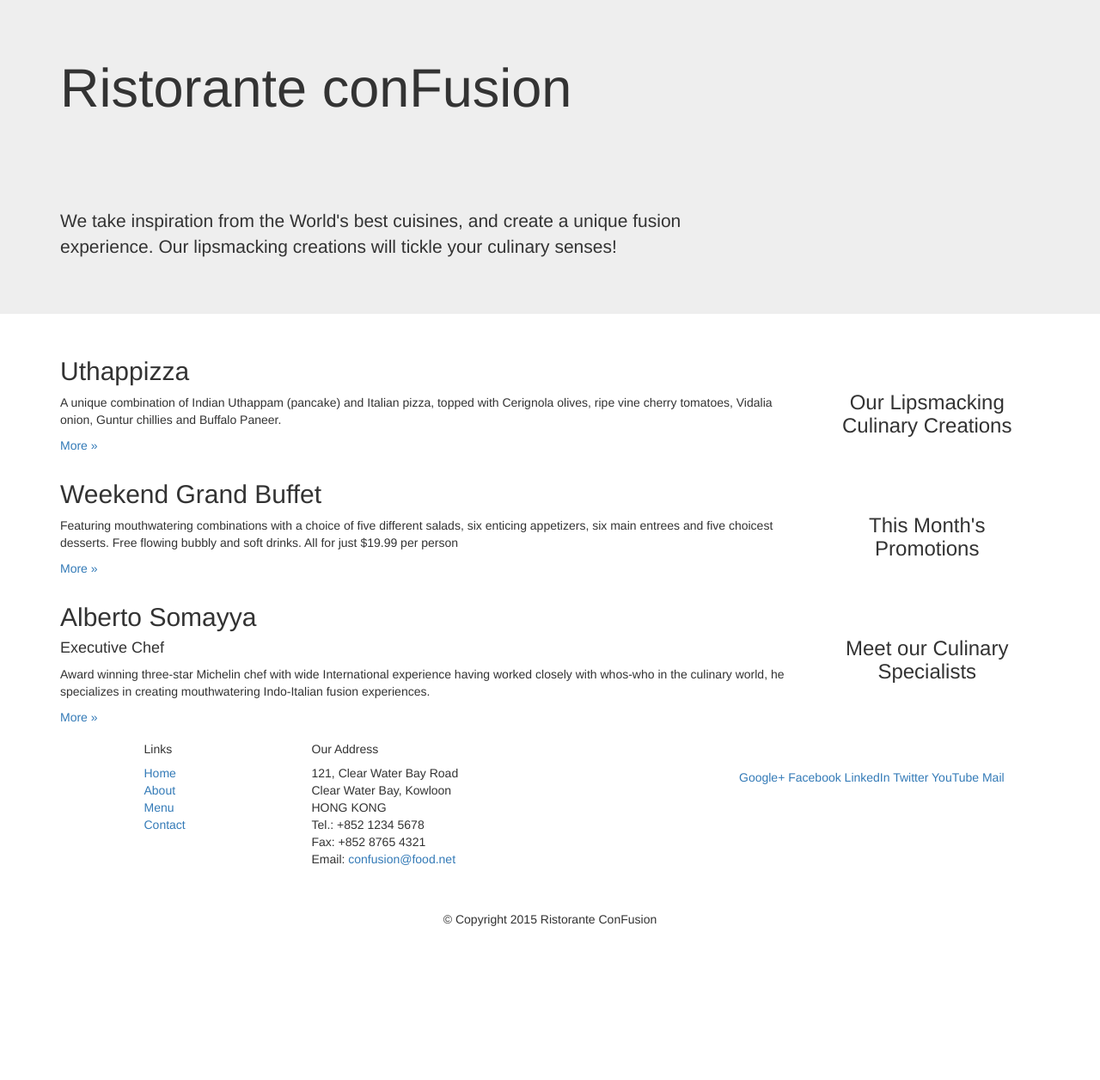
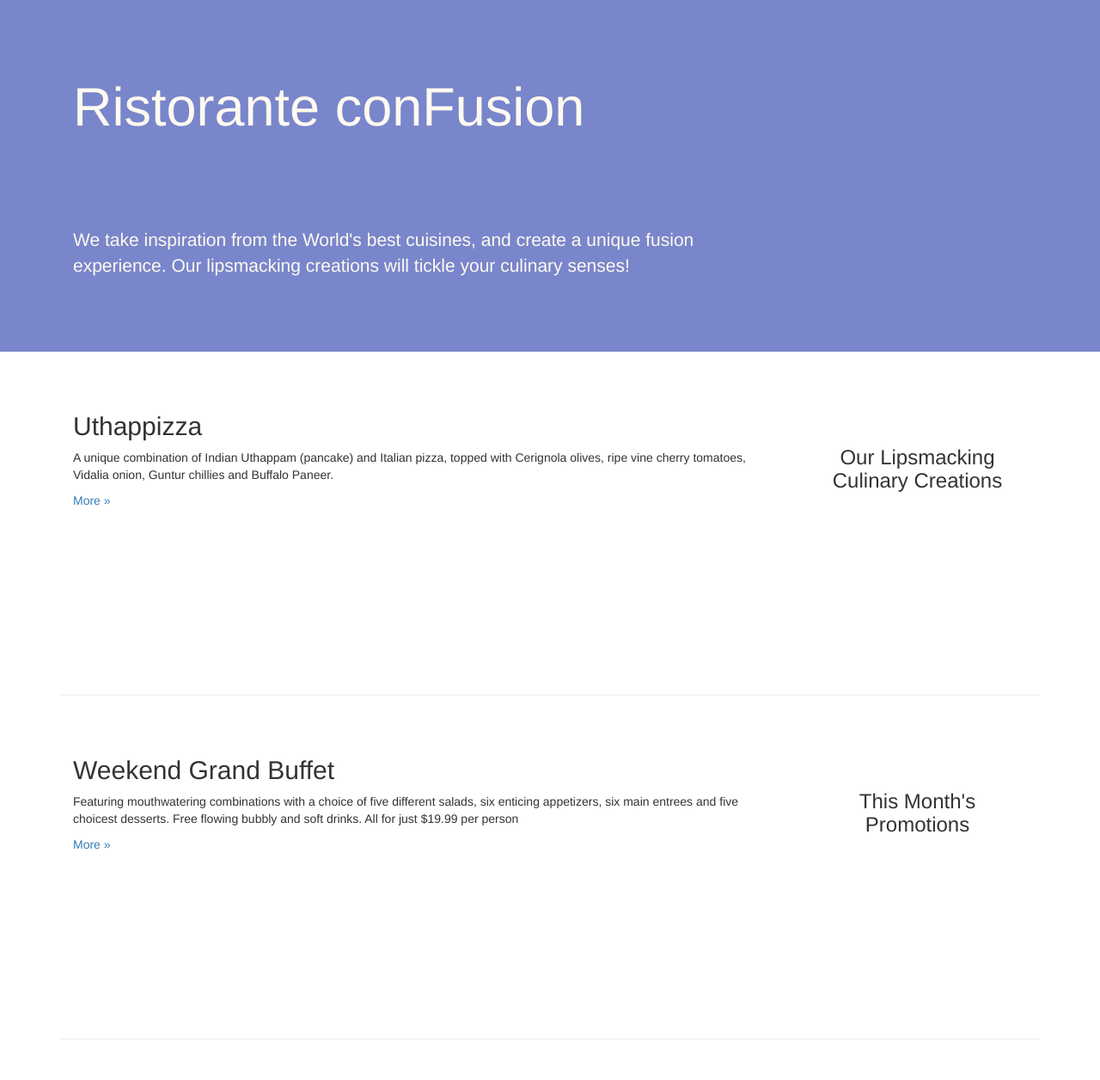
Before and after one commit to rnjetnegi/Coursera_FullStackWebDevelopment_2_Front_End_Web_UI_Framework, a plain HTML site: page WebContent/index.html in a window 1280 px wide. Shown: the top 1256 px of the page at 86% size. Before the commit the page ends 1089 px from the top, so only its background shows below. Drawn offline with nearby package versions, Linux system fonts and the light colour scheme.

Commit message:
Header background color style changed to voilet

```diff
--- a/WebContent/css/Style.css
+++ b/WebContent/css/Style.css
@@ -13,7 +13,18 @@
 }
 
 .row-footer{
-	background-color: :#AFAFAF;
+	background-color: #afafaf;
 	margin: 0px auto;
 	padding: 20px 0px 20px 0px;
 }
+.jumbotron{
+	padding: 70px 30px 70px 30px;
+	margin:0px auto;
+	background: #7986cb;
+	color:floralwhite;
+}
+address{
+	font-size:80%;
+	margin: 0px;
+	color: #0f0f0f;
+}
--- a/WebContent/index.html
+++ b/WebContent/index.html
@@ -21,7 +21,7 @@
         <!-- Main component for a primary marketing message or call to action -->
 
         <div class="container">
-            <div class="row">
+            <div class="row row-header">
                 <div class="col-xs-12 col-sm-8">
                     <h1>Ristorante conFusion</h1>
                     <p style="padding:40px;"></p>
@@ -34,7 +34,7 @@
     </header>
 
     <div class="container">
-        <div class="row">
+        <div class="row row-content">
             <div class="col-xs-12 col-sm-3 col-sm-push-9">
                 <p style="padding:20px;"></p>
                 <h3 align=center>Our Lipsmacking Culinary Creations</h3>
@@ -47,7 +47,7 @@
         </div>
 
 
-        <div class="row">
+        <div class="row row-content">
             <div class="col-xs-12 col-sm-3 col-sm-push-9">
                 <p style="padding:20px;"></p>
                 <h3 align=center>This Month's Promotions</h3>
@@ -59,7 +59,7 @@
             </div>
         </div>
 
-        <div class="row">
+        <div class="row row-content">
             <div class="col-xs-12 col-sm-3 col-sm-push-9">
                 <p style="padding:20px;"></p>
                 <h3 align=center>Meet our Culinary Specialists</h3>
@@ -73,7 +73,7 @@
         </div>
     </div>
 
-    <footer>
+    <footer class="row-footer">
         <div class="container">
             <div class="row">
                 <div class="col-xs-5 col-xs-offset-1 col-sm-2 col-sm-offset-1">
```
